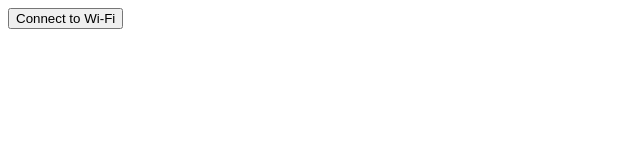
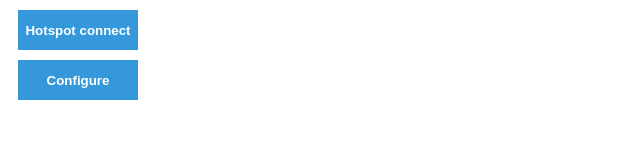
Before and after one commit to RamakantaParida/Sample1, a plain HTML site: page index.html in a window 1280 px wide. Shown: the whole page, without its empty margins (0-640 px from the left). Drawn offline with Linux system fonts and the light colour scheme.

Commit message:
Update index.html

```diff
--- a/index.html
+++ b/index.html
@@ -3,34 +3,30 @@
 <head>
     <meta charset="UTF-8">
     <meta name="viewport" content="width=device-width, initial-scale=1.0">
-    <title>Connect to Wi-Fi</title>
+    <title>Button Example</title>
+    <style>
+        /* Basic button styles */
+        .button {
+            display: block;
+            height: 40px;
+            width: 120px;
+            background-color: #3498db;
+            border: none;
+            color: #ffffff;
+            text-align: center;
+            font-weight: bold;
+            cursor: pointer;
+            margin: 10px;
+        }
+
+        /* Hover effect */
+        .button:hover {
+            background-color: #2980b9;
+        }
+    </style>
 </head>
 <body>
-    <button id="connectButton">Connect to Wi-Fi</button>
-
-    <script>
-        const connectButton = document.getElementById('connectButton');
-
-        connectButton.addEventListener('click', async () => {
-            try {
-                // Replace 'YourNetworkName' and 'YourNetworkPassword' with actual values
-                await connectToWiFi('Weather Tracker', '12345678');
-                alert('Connected to Wi-Fi successfully!');
-            } catch (error) {
-                console.error('Error connecting to Wi-Fi:', error.message);
-            }
-        });
-
-        async function connectToWiFi(networkName, password) {
-            // Use platform-specific APIs or libraries to connect to Wi-Fi
-            // For example, on a web browser, you can't directly connect to Wi-Fi using JavaScript.
-            // You'd need to use native APIs (like Android/iOS) or Electron (for desktop apps).
-            // This example is simplified for demonstration purposes.
-            console.log(`Connecting to ${networkName}...`);
-            // Simulate a successful connection (replace with actual logic)
-            await new Promise((resolve) => setTimeout(resolve, 2000));
-            console.log(`Connected to ${networkName}!`);
-        }
-    </script>
+    <button class="button" onclick="window.open('https://www.google.com/url?sa=t&rct=j&source=webhp&url=https://search.app.goo.gl/%3Fofl%3Dhttps%253A%252F%252Flens.google%26al%3Dgoogleapp%253A%252F%252Flens%253Flens_data%253DKAw%26apn%3Dcom.google.android.googlequicksearchbox%26amv%3D301204913%26isi%3D284815942%26ius%3Dgoogleapp%26ibi%3Dcom.google.GoogleMobile%26link%3Dhttps%253A%252F%252Fgoo.gl%252Fiosgoogleapp%252Fdefault%253Furl%253Dgoogleapp%25253A%25252F%25252Flens%25253Fmin-version%25253D180%252526lens_data%25253DKAw%26ifl%3Dhttps%253A%252F%252Fapps.apple.com%252Fus%252Fapp%252Fgoogle%252Fid284815942%253Fppid%253D1ac8cc35-d99c-4a1d-b909-321c8968cc74%2526pt%253D9008%2526mt%253D8%2526ct%253D4815459-oo-lens-isb-bar-lens-cam%2526UTM_campaign%253Dgoogle_search_mweb%26efr%3D1%26ct%3D4815459-oo-lens-isb-bar-lens-cam%26utm_campaign%3D4815459-oo-lens-isb-bar-lens-cam%26utm_source%3Dgoogle_search_mweb%26utm_medium%3Downed%26pt%3D9008%26mt%3D8&ved=0ahUKEwjxgtD4nIKFAxXeklYBHRhmBe0QhqEICBI&bl=sZk2&opi=89978449&usg=AOvVaw3lTdGuHCgQSsAbOkHGwVV8')">Hotspot connect</button>
+    <button class="button" onclick="window.open('http://wifi.login')">Configure</button>
 </body>
 </html>
```
